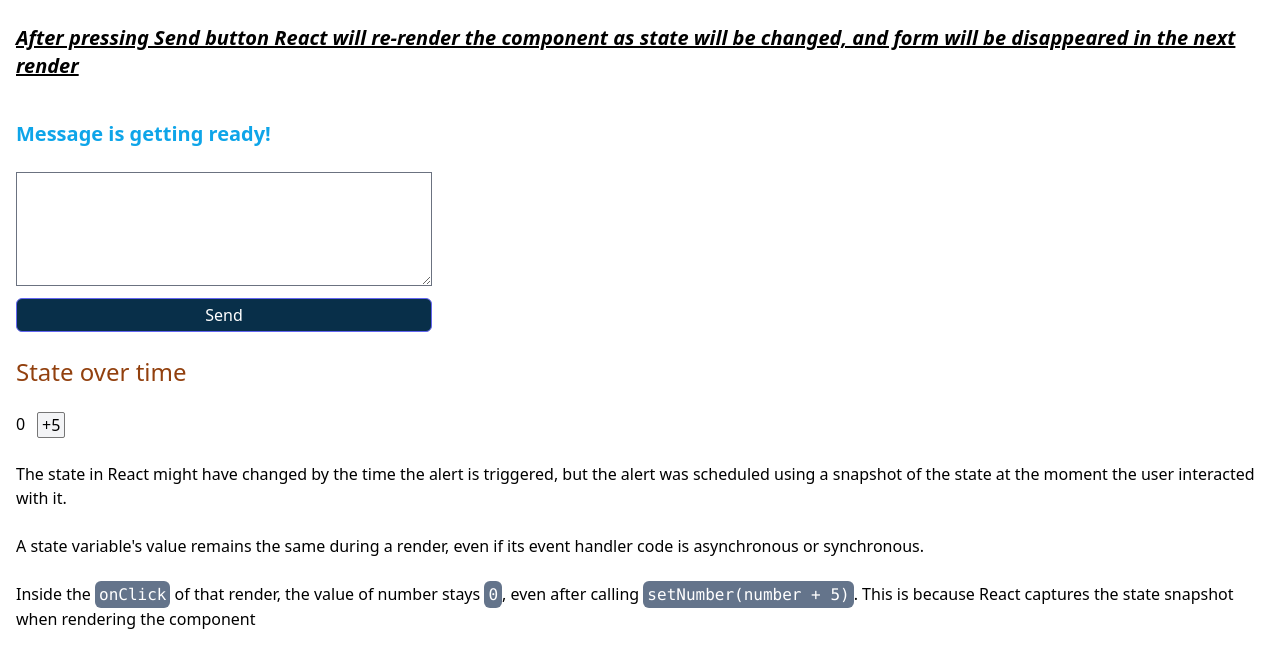
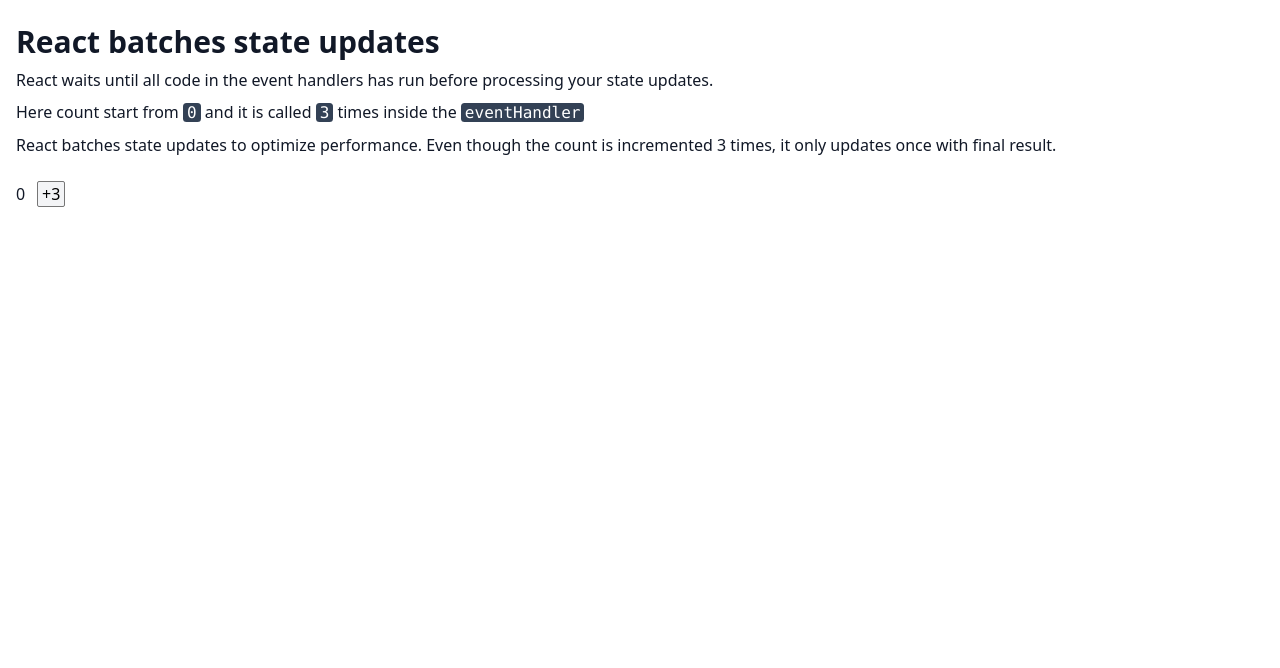
Before and after one commit to eh-munna/react-lab, a React (Vite) app: page / in a window 1280 px wide. Shown: the top 668 px of the page. Built offline with nearby package versions, Linux system fonts and the light colour scheme.

Commit message:
Updating react queue states with updater function

```diff
--- a/src/App.jsx
+++ b/src/App.jsx
@@ -1,11 +1,9 @@
 import Counter from './components/Counter/Counter';
-import From from './components/Form/Form';
 
 function App() {
   return (
     <>
-      <div className="flex flex-col space-y-6">
-        <From />
+      <div>
         <Counter />
       </div>
     </>
--- a/src/components/Counter/Counter.jsx
+++ b/src/components/Counter/Counter.jsx
@@ -4,49 +4,45 @@
   const [number, setNumber] = useState(0);
   return (
     <>
-      <div className="flex flex-col space-y-6">
-        <h1 className="text-amber-800 text-2xl">State over time</h1>
+      <div className="text-gray-900 space-y-2">
+        <h1 className="text-3xl font-bold">React batches state updates</h1>
 
-        <div className="flex gap-3">
+        <p>
+          React waits until all code in the event handlers has run before
+          processing your state updates.
+        </p>
+        <p>
+          Here count start from{' '}
+          <code className="bg-slate-700 text-white rounded-[3.5px] px-1">
+            0
+          </code>{' '}
+          and it is called{' '}
+          <code className="bg-slate-700 text-white rounded-[3.5px] px-1">
+            3
+          </code>{' '}
+          times inside the{' '}
+          <code className="bg-slate-700 text-white rounded-[3.5px] px-1">
+            eventHandler
+          </code>
+        </p>
+        <p>
+          React batches state updates to optimize performance. Even though the
+          count is incremented 3 times, it only updates once with final result.
+        </p>
+      </div>
+
+      <div className="text-gray-900 flex gap-3 items-center mt-6">
         <p>{number}</p>
         <button
           className="w-7 text-center border border-[#767676] bg-gray-100 text-black rounded-sm"
           onClick={() => {
-              setNumber(number + 5);
-              alert(number);
+            setNumber((n) => n + 1);
+            setNumber((n) => n + 1);
+            setNumber((n) => n + 1);
           }}
         >
-            +5
+          +3
         </button>
-        </div>
-
-        <>
-          <p>
-            The state in React might have changed by the time the alert is
-            triggered, but the alert was scheduled using a snapshot of the state
-            at the moment the user interacted with it.
-          </p>
-          <p>
-            A state variable's value remains the same during a render, even if
-            its event handler code is asynchronous or synchronous.
-          </p>
-          <p>
-            Inside the{' '}
-            <code className="text-white bg-slate-500 rounded-md p-1">
-              onClick
-            </code>{' '}
-            of that render, the value of number stays{' '}
-            <code className="text-white bg-slate-500 rounded-md p-1">0</code>,
-            even after calling{' '}
-            {
-              <code className="text-white bg-slate-500 rounded-md p-1">
-                setNumber(number + 5)
-              </code>
-            }
-            . This is because React captures the state snapshot when rendering
-            the component
-          </p>
-        </>
       </div>
     </>
   );
--- a/src/components/Form/Form.jsx
+++ /dev/null
@@ -1,33 +0,0 @@
-import { useState } from 'react';
-import Report from '../Report/Report';
-
-export default function From() {
-  const [isSent, setIsSent] = useState(false);
-  const handleSubmit = (event) => {
-    event.preventDefault();
-    setIsSent(true);
-  };
-
-  return (
-    <>
-      <Report isSent={isSent} />
-
-      {!isSent && (
-        <>
-          <form className="w-1/3 flex flex-col gap-3" onSubmit={handleSubmit}>
-            <textarea
-              className="border border-gray-500 p-2"
-              name=""
-              id=""
-              cols="10"
-              rows="4"
-            />
-            <button className="border border-indigo-500 p-1 rounded-md bg-sky-950 text-white">
-              Send
-            </button>
-          </form>
-        </>
-      )}
-    </>
-  );
-}
--- a/src/components/Report/Report.jsx
+++ /dev/null
@@ -1,24 +0,0 @@
-export default function Report({ isSent }) {
-  return (
-    <>
-      <p className="underline font-bold mb-4 text-xl">
-        {!isSent ? (
-          <i>
-            After pressing Send button React will re-render the component as
-            state will be changed, and form will be disappeared in the next
-            render
-          </i>
-        ) : null}
-      </p>
-      <h1
-        className={`${
-          isSent ? 'text-green-500' : 'text-sky-500'
-        } font-bold text-xl mb-4`}
-      >
-        {isSent
-          ? 'Message delivered successfully!'
-          : 'Message is getting ready!'}
-      </h1>
-    </>
-  );
-}
```
Also changed, not shown: 1 other file (tests, documents, lock files or other folders). Lines whose indentation alone changed are shown as unchanged.
